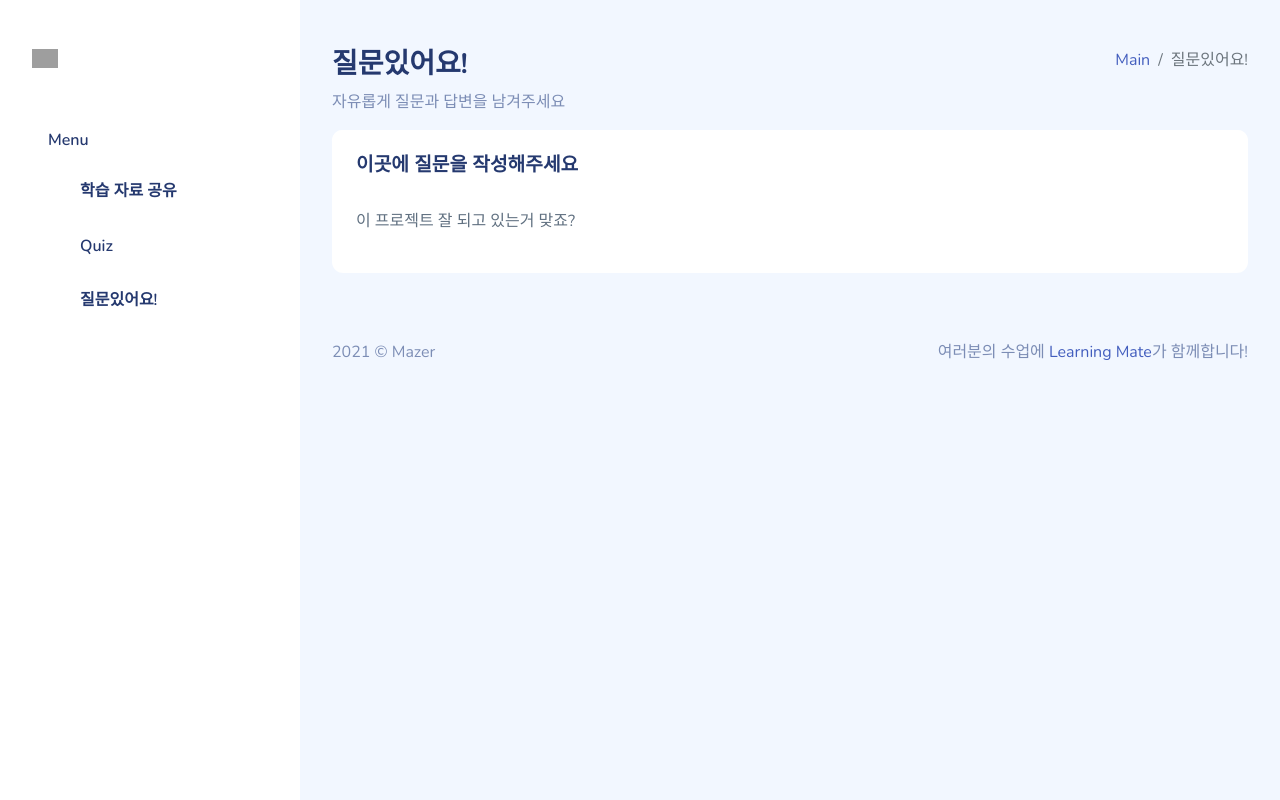
After one commit to eleeje97/learning-mate, a Django app: template dailyclass/templates/dailyclass/question_form.html in a window 1280 px wide. The commit adds this page. Run offline with Django 4.2, Linux system fonts and the light colour scheme; the template is opened without the code that fills it, so the values that code supplies are empty; some libraries are stand-ins or nearby versions; some web fonts are replaced; grey boxes are pictures that could not be loaded.

Commit message:
dailyclass question form

```diff
--- a/dailyclass/templates/dailyclass/classmaterial.html
+++ b/dailyclass/templates/dailyclass/classmaterial.html
@@ -32,7 +32,7 @@
 <!--<div>-->
 <!--    {{ question.content }}-->
 <!--</div>-->
-<!--<form action="{% url 'pybo:answer_create' question.id %}" method="post">-->
+
 <!--{% csrf_token %}-->
 <!--<textarea name="content" id="content" rows="15"></textarea>-->
 <!--<input type="submit" value="답변등록">-->
--- /dev/null
+++ b/dailyclass/templates/dailyclass/question_form.html
@@ -0,0 +1,134 @@
+<!DOCTYPE html>
+{% load static %}
+<html lang="en">
+
+<head>
+    <meta charset="UTF-8">
+    <meta name="viewport" content="width=device-width, initial-scale=1.0">
+    <title>Question Form</title>
+
+    <link rel="preconnect" href="https://fonts.gstatic.com">
+    <link href="https://fonts.googleapis.com/css2?family=Nunito:wght@300;400;600;700;800&display=swap" rel="stylesheet">
+    <link rel="stylesheet" href="{% static 'css/bootstrap.css' %}">
+
+    <link rel="stylesheet" href="assets/vendors/perfect-scrollbar/perfect-scrollbar.css">
+    <link rel="stylesheet" href="{% static 'css/bootstrap-icons.css' %}">
+    <link rel="stylesheet" href="{% static 'css/app.css' %}">
+    <link rel="shortcut icon" href="assets/images/favicon.svg" type="image/x-icon">
+</head>
+
+<body>
+    <div id="app">
+        <div id="sidebar" class="active">
+            <div class="sidebar-wrapper active">
+                <div class="sidebar-header">
+                    <div class="d-flex justify-content-between">
+                        <div class="logo">
+                            <a href="index.html"><img src="assets/images/logo/logo.png" alt="Logo" srcset=""></a>
+                        </div>
+                        <div class="toggler">
+                            <a href="#" class="sidebar-hide d-xl-none d-block"><i class="bi bi-x bi-middle"></i></a>
+                        </div>
+                    </div>
+                </div>
+                <div class="sidebar-menu">
+                    <ul class="menu">
+                        <li class="sidebar-title">Menu</li>
+
+                        <li class="sidebar-item  ">
+                            <a href="index.html" class='sidebar-link'>
+                                <i class="bi bi-grid-fill"></i>
+                                <span>학습 자료 공유</span>
+                            </a>
+                        </li>
+
+                        <li class="sidebar-item  ">
+                            <a href="index.html" class='sidebar-link'>
+                                <i class="bi bi-grid-fill"></i>
+                                <span>Quiz</span>
+                            </a>
+                        </li>
+
+                        <li class="sidebar-item  ">
+                            <a href="question_index.html" class='sidebar-link'>
+                                <i class="bi bi-grid-fill"></i>
+                                <span>질문있어요!</span>
+                            </a>
+                        </li>
+
+                    </ul>
+                </div>
+                <button class="sidebar-toggler btn x"><i data-feather="x"></i></button>
+            </div>
+        </div>
+        <div id="main">
+            <header class="mb-3">
+                <a href="#" class="burger-btn d-block d-xl-none">
+                    <i class="bi bi-justify fs-3"></i>
+                </a>
+            </header>
+
+            <div class="page-heading">
+                <div class="page-title">
+                    <div class="row">
+                        <div class="col-12 col-md-6 order-md-1 order-last">
+                            <h3>질문있어요!</h3>
+                            <p class="text-subtitle text-muted">자유롭게 질문과 답변을 남겨주세요</p>
+                        </div>
+                        <div class="col-12 col-md-6 order-md-2 order-first">
+                            <nav aria-label="breadcrumb" class="breadcrumb-header float-start float-lg-end">
+                                <ol class="breadcrumb">
+                                    <li class="breadcrumb-item"><a href="index.html">Main</a></li>
+                                    <li class="breadcrumb-item active" aria-current="page">질문있어요!</li>
+                                </ol>
+                            </nav>
+                        </div>
+                    </div>
+                </div>
+                <section class="section">
+                    <div class="row">
+                        <div class="col-12">
+                            <div class="card">
+                                <div class="card-header">
+                                    <h4 class="card-title">이곳에 질문을 작성해주세요</h4>
+                                </div>
+                                <div class="card-body">
+                                    <div id="editor">
+                                        <p>이 프로젝트 잘 되고 있는거 맞죠?</p>
+                                    </div>
+                                </div>
+                            </div>
+                        </div>
+                    </div>
+                </section>
+            </div>
+
+            <footer>
+                <div class="footer clearfix mb-0 text-muted">
+                    <div class="float-start">
+                        <p>2021 &copy; Mazer</p>
+                    </div>
+                    <div class="float-end">
+                        <p>여러분의 수업에 <a href="#">Learning Mate</a>가 함께합니다!</p>
+                    </div>
+                </div>
+            </footer>
+        </div>
+    </div>
+    <script src="assets/vendors/perfect-scrollbar/perfect-scrollbar.min.js"></script>
+    <script src="assets/js/bootstrap.bundle.min.js"></script>
+
+    <script src="assets/vendors/ckeditor/ckeditor.js"></script>
+
+    <script>
+        ClassicEditor
+            .create(document.querySelector('#editor'))
+            .catch(error => {
+                console.error(error);
+            });
+    </script>
+
+    <script src="assets/js/main.js"></script>
+</body>
+
+</html>
--- a/dailyclass/urls.py
+++ b/dailyclass/urls.py
@@ -6,4 +6,5 @@ app_name = 'dailyclass'
 urlpatterns=[
     path('', views.classmaterial),
     path('classmaterial/', views.classmaterial),
+    path('question_form/', views.question_form),
 ]
--- a/dailyclass/views.py
+++ b/dailyclass/views.py
@@ -12,3 +12,7 @@ def classmaterial(request):
         #     'posts': posts,
         # }
     )
+
+
+def question_form(request):
+    return render(request, 'dailyclass/question_form.html',)
--- a/learningmate/urls.py
+++ b/learningmate/urls.py
@@ -5,7 +5,7 @@ from django.urls import path, include
 urlpatterns = [
     path('admin/', admin.site.urls),
     path('accounts/', include('accounts.urls')),
-    # path('dailyclass/', include('dailyclass.urls')),
+    path('dailyclass/', include('dailyclass.urls')),
     path('community/', include('community.urls')),
 
 ]
```
Also changed, not shown: dailyclass/models.py (+22 -2 lines).
